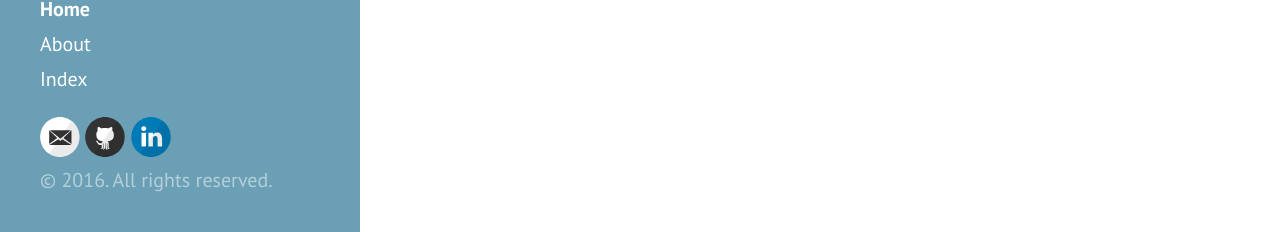
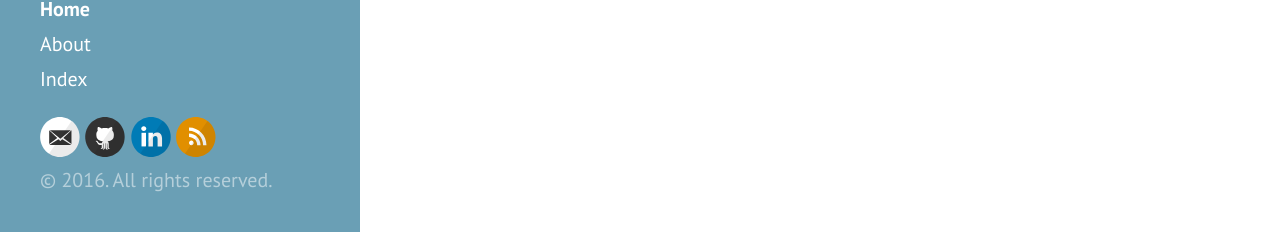
Before and after one commit to colinwahl/colinwahl.github.io, a Jekyll site: the page built from index.html, in a window 1280 px wide. Shown: the part 665-897 px from the top of the page. Built offline with Jekyll 4.4.1, drawn with Linux system fonts in a browser that asks for light colours; Markdown is read by kramdown in place of the engine named in the settings; the list of posts is cut into pages by our own code.

Commit message:
updated rss

```diff
--- a/_config.yml
+++ b/_config.yml
@@ -22,7 +22,7 @@ footer-links:
   instagram:
   linkedin: wahlcolin
   pinterest:
-  rss: # just type anything here for a working RSS icon
+  rss: hello # just type anything here for a working RSS icon
   twitter:
   stackoverflow: # your stackoverflow profile, e.g. "users/50476/bart-kiers"
   youtube: # channel/<your_long_string> or user/<user-name>
```
